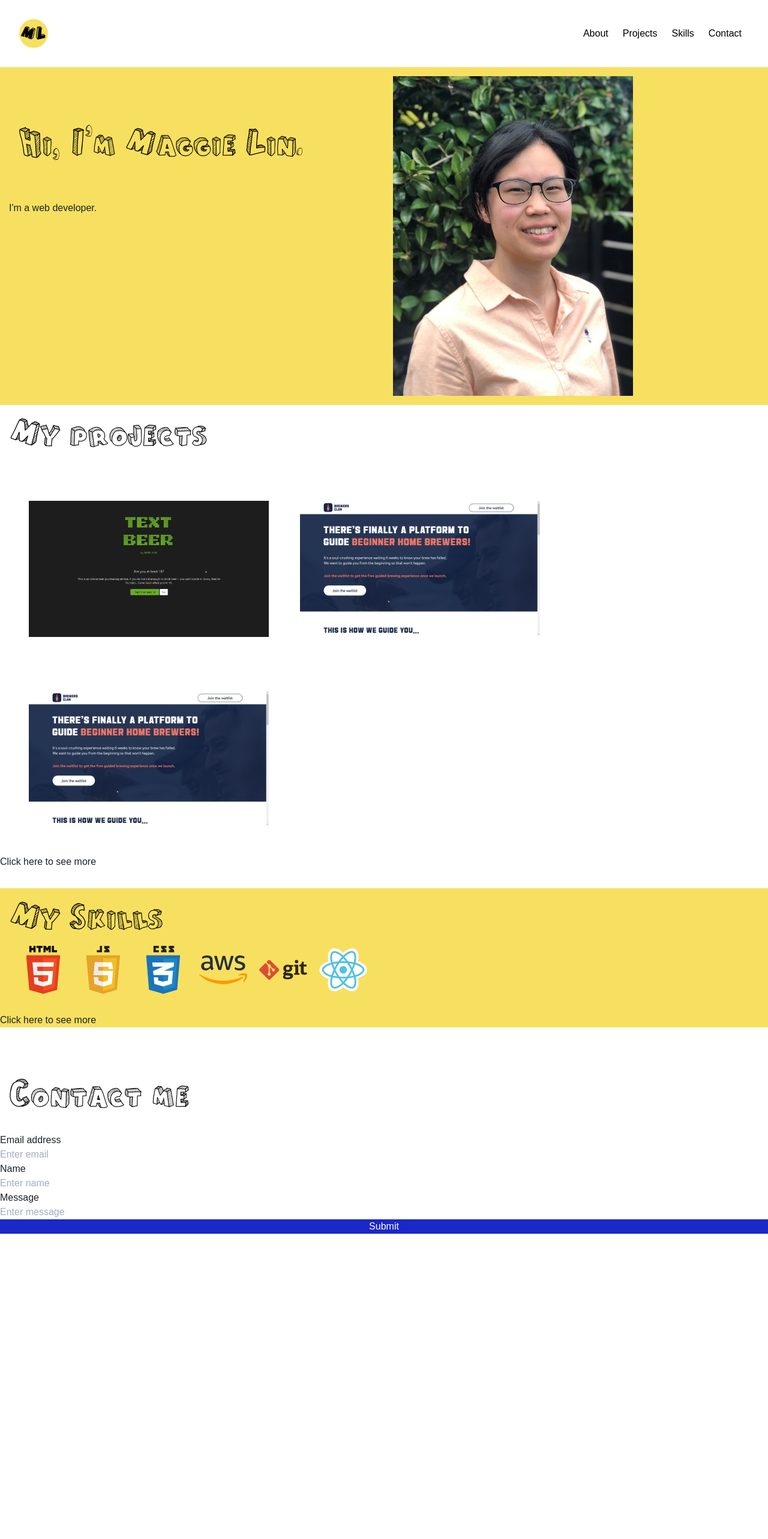
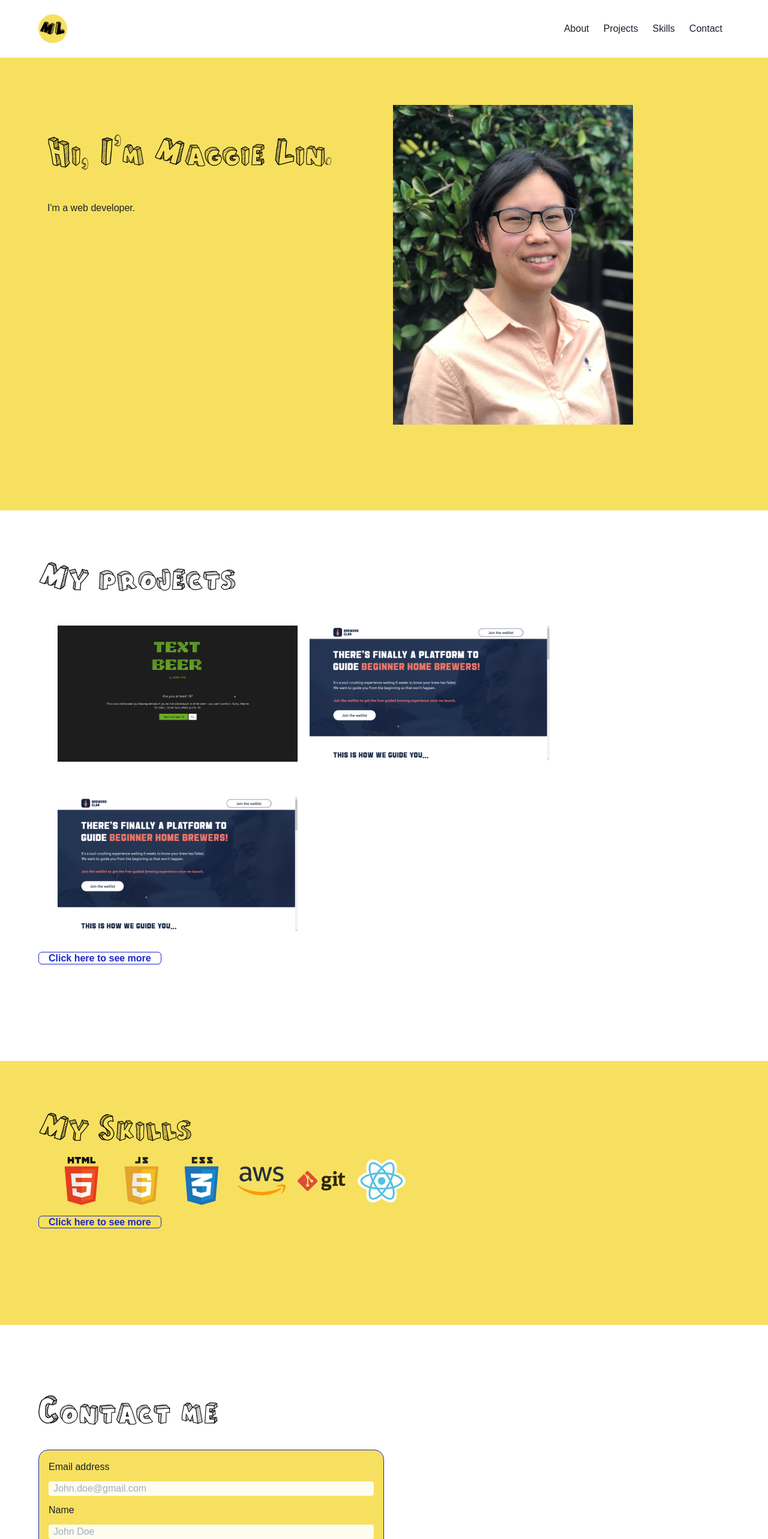
Before and after one commit to lin-maggies/portfolio, a React (Create React App) app: page / in a window 1280 px wide. Shown: the top 2566 px of the page at 60% size. Before the commit the page ends 2057 px from the top, so only its background shows below. Built offline with nearby package versions, Linux system fonts and the light colour scheme.

Commit message:
tidy css

```diff
--- a/src/App.css
+++ b/src/App.css
@@ -17,17 +17,12 @@ a:active {
   align-items: center;
   background-color: #ffffffe6;
   width: 100%;
-  padding: 0 2rem;
+  padding: 0 5%;
+  height: 6rem;
 }
 
 .navLogo {
   height: 3rem;
-}
-
-.navbarBurger {
-  display: flex;
-  color: black;
-  margin: 0.5rem 1rem;
 }
 
 .navbarBurger a {
@@ -36,46 +31,50 @@ a:active {
 
 .navbarLinks {
   display: none;
-  color: black;
-}
-
-.logo {
-  font-size: 2rem;
-  color: black;
-  font-weight: bold;
-  padding: 2rem 0;
-  font-family: cartoon;
 }
 
 .sectionColorContainer {
   background-color: #f7e05f;
   width: 100%;
+  padding: 5% 5% 10%;
 }
 
 .sectionContainer {
+  background-color: #ffffffe6;
   width: 100%;
+  padding: 5% 5% 10%;
 }
 
 .sectionTitle {
-  margin: 3rem 0 0;
   font-family: cartoon;
   font-size: 4rem;
   color: black;
-  padding: 1rem;
+  line-height: 1;
+  padding: 2rem 0 1rem;
 }
 
 .sectionPara {
-  margin: 2rem 0;
+  margin: 1rem 0 2rem;
+}
+
+.contactFormContainer {
+  border: 1px solid #1a27c9;
+  border-radius: 1rem;
+  padding: 1rem;
+  background-color: #f7e05f;
 }
 
 .contactForm {
   display: flex;
   flex-direction: column;
+  width: 100%;
+  gap: 0.75rem;
 }
 
-.contactForm button {
-  background-color: #1a27c9;
-  color: white;
+.contactForm input {
+  background-color: #ffffffe6;
+  border-radius: 0.25rem;
+  padding-left: 0.5rem;
 }
 
 .flexContainer {
@@ -125,6 +124,19 @@ a:active {
     padding: 0.75rem;
   }
 
+  .sectionTitle {
+    line-height: 1.5;
+  }
+
+  .contactFormContainer {
+    width: 50%;
+  }
+
+  .contactForm {
+    display: flex;
+    flex-direction: column;
+  }
+
   .column {
     float: left;
     width: 50%;
--- a/src/Components/ContactForm.js
+++ b/src/Components/ContactForm.js
@@ -1,5 +1,5 @@
 import React, { useState } from "react";
-import { Text, Button, Box, Link } from "@chakra-ui/react";
+import Button from "../Components/pageElements/Button.js";
 
 export default function ContactForm() {
   const [email, setEmail] = useState("");
@@ -34,13 +34,13 @@ export default function ContactForm() {
   };
 
   return (
-    <div>
+    <div className="contactFormContainer">
       <form onSubmit={handleSubmit} className="contactForm">
         <label>Email address</label>
         <input
           type="email"
           name="email"
-          placeholder="Enter email"
+          placeholder="John.doe@gmail.com"
           onChange={(e) => setEmail(e.target.value)}
           value={email}
           required
@@ -49,7 +49,7 @@ export default function ContactForm() {
         <input
           type="text"
           name="name"
-          placeholder="Enter name"
+          placeholder="John Doe"
           onChange={(e) => setName(e.target.value)}
           value={name}
           required
@@ -58,12 +58,15 @@ export default function ContactForm() {
         <input
           type="text"
           name="message"
-          placeholder="Enter message"
+          placeholder="Today's weather is great"
           onChange={(e) => setMessage(e.target.value)}
           value={message}
           required
         />
-        <button type="submit">Submit</button>
+
+        <button type="submit">
+          <Button children="Submit" border="1px" borderColor="#1a27c9" />
+        </button>
       </form>
     </div>
   );
--- a/src/Components/Navbar.js
+++ b/src/Components/Navbar.js
@@ -1,8 +1,5 @@
 import React, { useState, useEffect, useContext } from "react";
 import {
-  Text,
-  Button,
-  Box,
   Menu,
   MenuButton,
   MenuList,
@@ -20,7 +17,7 @@ export default function Navbar() {
   return (
     <div>
       <nav className="navbar">
-        <Link className="logo" to="/">
+        <Link to="/">
           <img
             src={headerLogo}
             className="navLogo"
@@ -45,6 +42,11 @@ export default function Navbar() {
               aria-label="Options"
               icon={<HamburgerIcon />}
               variant="outline"
+              _focus={{ color: "none" }}
+              _hover={{ color: "#1a27c9" }}
+              _active={{ color: "none" }}
+              color="#1a27c9"
+              borderColor="#1a27c9"
             />
             <MenuList>
               <MenuItem>
--- a/src/Components/ProjectModal.js
+++ b/src/Components/ProjectModal.js
@@ -36,7 +36,12 @@ export default function ProjectModal(props) {
 
   return (
     <div>
-      <Button onClick={openAndReset} children={props.children} />
+      <Button
+        onClick={openAndReset}
+        children={props.children}
+        border={props.border}
+        borderColor={props.borderColor}
+      />
 
       <Modal isOpen={isOpen} onClose={onClose}>
         <ModalOverlay />
--- a/src/Components/pageElements/Button.js
+++ b/src/Components/pageElements/Button.js
@@ -1,7 +1,7 @@
 import React from "react";
 import { Button } from "@chakra-ui/react";
 
-export default function ({ children, onClick }) {
+export default function ({ children, onClick, borderColor, border }) {
   return (
     <Button
       _focus={{ color: "none" }}
@@ -10,6 +10,9 @@ export default function ({ children, onClick }) {
       onClick={onClick}
       bg="transparent"
       height="auto"
+      color="#1a27c9"
+      borderColor={borderColor ? borderColor : "none"}
+      border={border ? border : "none"}
     >
       {children}
     </Button>
--- a/src/Containers/aboutMe.js
+++ b/src/Containers/aboutMe.js
@@ -1,5 +1,4 @@
-import React, { useState, useEffect, useContext } from "react";
-import { Text, Button, Box, Link } from "@chakra-ui/react";
+import React, { useEffect } from "react";
 import "../App.css";
 import Navbar from "../Components/Navbar";
 import teamPhotoBrew from "../assets/images/teamPhotoBrew.png";
--- a/src/Containers/contactMe.js
+++ b/src/Containers/contactMe.js
@@ -10,7 +10,7 @@ export default function ContactMe() {
       <div className="sectionColorContainer">
         <h1 className="sectionTitle">Send me a message</h1>
         <ContactForm />
-        <p>
+        <p className="sectionPara">
           Or send me an email at {""}
           <a href="mailto:lin.maggies@gmail.com">lin.maggies@gmail.com</a>
         </p>
--- a/src/Containers/home.js
+++ b/src/Containers/home.js
@@ -2,7 +2,7 @@ import React, { useState, useEffect, useContext } from "react";
 import { Link } from "react-router-dom";
 import Navbar from "../Components/Navbar";
 import ContactForm from "../Components/ContactForm";
-
+import Button from "../Components/pageElements/Button.js";
 import "../App.css";
 import {
   text1,
@@ -52,7 +52,13 @@ export default function Home() {
           </div>
 
           <div className="sectionPara">
-            <Link to="/projects">Click here to see more</Link>
+            <Link to="/projects">
+              <Button
+                children="Click here to see more"
+                border="1px"
+                borderColor="#1a27c9"
+              />
+            </Link>
           </div>
         </div>
 
@@ -69,7 +75,13 @@ export default function Home() {
             <img src={reactLogo} alt="React logo" className="skillLogo" />
           </div>
           <div className="sectionPara">
-            <Link to="/skills">Click here to see more</Link>
+            <Link to="/skills">
+              <Button
+                children="Click here to see more"
+                border="1px"
+                borderColor="#1a27c9"
+              />
+            </Link>
           </div>
         </div>
         <div className="sectionContainer">
--- a/src/Containers/myProjects.js
+++ b/src/Containers/myProjects.js
@@ -68,6 +68,8 @@ export default function MyProjects() {
             images={textImageArray}
             title="Beer Jerk/TextBeer"
             children="Click to see more images of website"
+            border="1px"
+            borderColor="#1a27c9"
           />
         </div>
       </div>
@@ -100,6 +102,8 @@ export default function MyProjects() {
             images={brewImageArray}
             title="Brewenstein"
             children="Click to see more images of website"
+            border="1px"
+            borderColor="#1a27c9"
           />
         </div>
       </div>
--- a/src/Containers/mySkills.js
+++ b/src/Containers/mySkills.js
@@ -1,5 +1,4 @@
-import React, { useState, useEffect, useContext } from "react";
-import { Text, Button, Box, Link } from "@chakra-ui/react";
+import React, { useEffect } from "react";
 import "../App.css";
 import Navbar from "../Components/Navbar";
 import awsLogo from "../assets/images/aws.svg";
```
